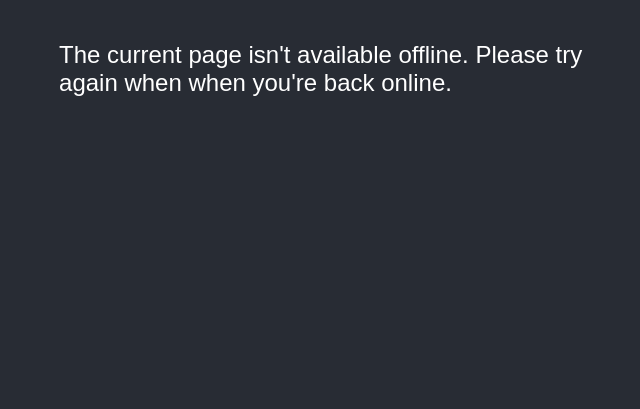
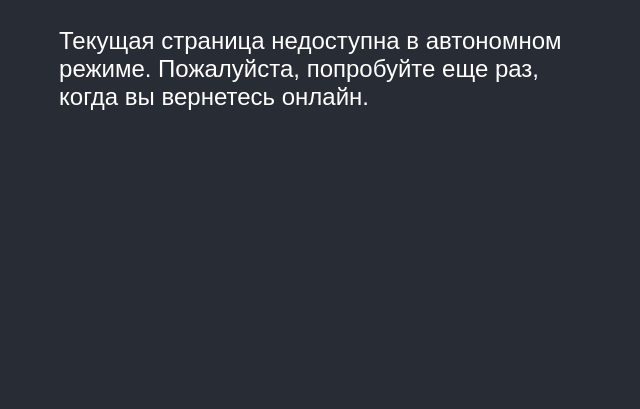
Before and after one commit to easy-quest/pwa-workshop-codelab-starter, a website: page offline.html in a window 1280 px wide. Shown: the part 391-800 px from the top of the page, without its empty margins (314-954 px from the left). Drawn offline with Linux system fonts and the light colour scheme.

Commit message:
Update offline.html

```diff
--- a/offline.html
+++ b/offline.html
@@ -44,7 +44,7 @@
   <body>
     <div class="offline">
       <h1>Offline</h1>
-      <p>The current page isn't available offline. Please try again when when you're back online.</p>
+      <p>Текущая страница недоступна в автономном режиме. Пожалуйста, попробуйте еще раз, когда вы вернетесь онлайн.</p>
     </div>
   </body>
 </html>
```
